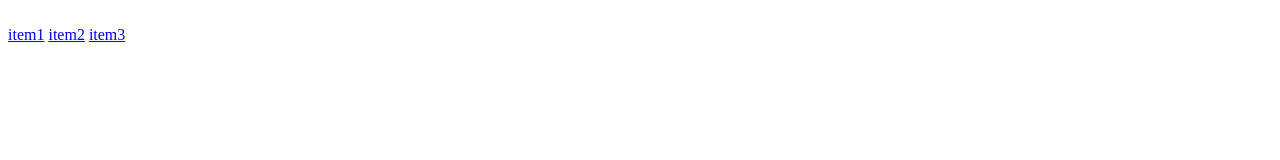
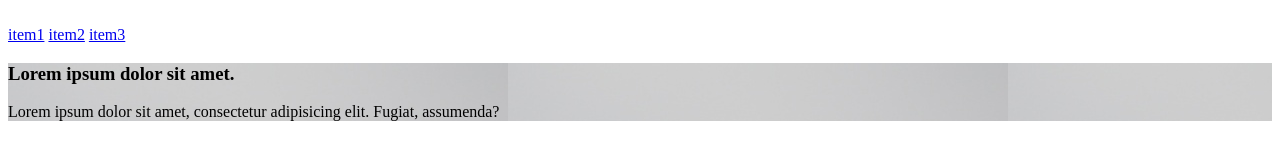
Before and after one commit to Bugelmax/css-grid-gallery, a plain HTML site: page test_page.html in a window 1280 px wide. Drawn offline with Linux system fonts and the light colour scheme.

Commit message:
add banner section

```diff
--- a/test_page.html
+++ b/test_page.html
@@ -12,8 +12,15 @@
          <a href="#">item2</a>
          <a href="#">item3</a>
      </nav>
-      </header>
-    <main></main>
+    </header>
+    <main>
+     <section class="banner" style="background-image: url('img/1.jpg')">
+         <div class="wrapper">
+             <h3>Lorem ipsum dolor sit amet.</h3>
+             <p>Lorem ipsum dolor sit amet, consectetur adipisicing elit. Fugiat, assumenda?</p>
+         </div>
+     </section>
+    </main>
     <footer></footer>
 </body>
 </html>
```
